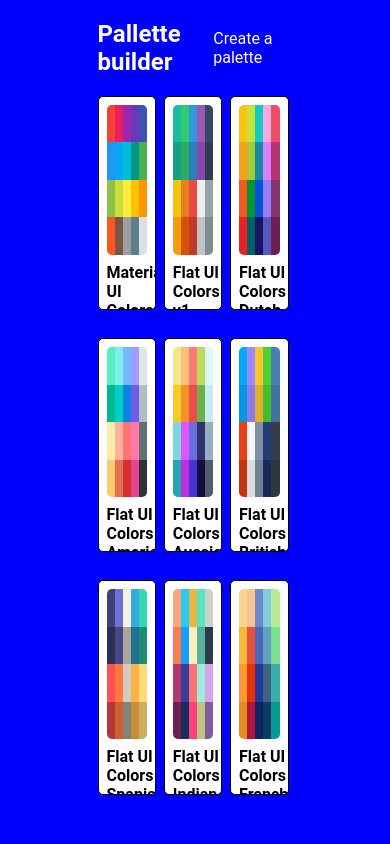
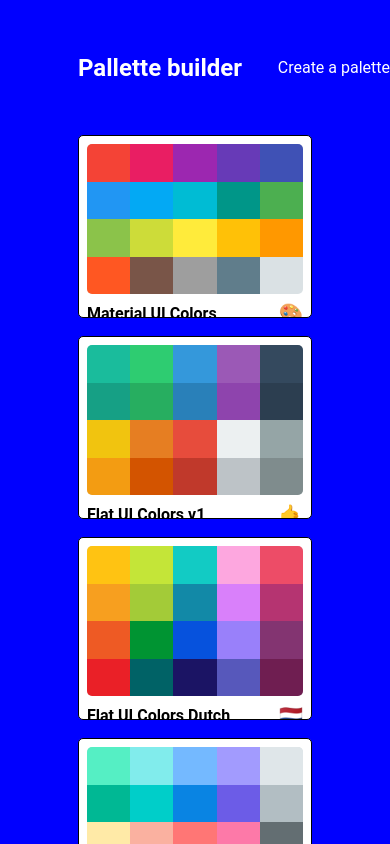
Before and after one commit to lawrencedarcy/colour-app, a React (Create React App) app in the folder color-app/: page / in a window 390 px wide. Shown: the top 844 px of the page. Built offline with nearby package versions, Linux system fonts and the light colour scheme.

Commit message:
add pallete nav meta form

```diff
--- a/color-app/src/ColorPickerForm.js
+++ b/color-app/src/ColorPickerForm.js
@@ -13,15 +13,15 @@
   ,
   addColor: {
     width: "100%",
-    padding: "1rem",
+    padding: ".5rem",
     marginTop: "1rem",
-    fontSize: "2rem"
+    fontSize: "1.6rem"
   },
 
   colorNameInput: {
     width: "100%",
     height: "60px",
-    margin: "normal"
+    marginTop:" 1rem"
 
   }
 }
--- a/color-app/src/PaletteFormNav.js
+++ b/color-app/src/PaletteFormNav.js
@@ -12,6 +12,8 @@
 import { withStyles } from "@material-ui/core/styles";
 import { uniqueNamesGenerator, adjectives, colors, animals } from 'unique-names-generator';
 // https://www.npmjs.com/package/unique-names-generator
+
+import PaletteMetaForm from './PaletteMetaForm';
 
 const drawerWidth = 300;
 const styles = theme => ( {
@@ -48,20 +50,10 @@
 class PaletteFormNav extends Component {
   constructor(props){
     super(props);
-    this.state = {
-      newPaletteName: ''
-    }
 
-    this.handleFormChange = this.handleFormChange.bind(this);
   }
-onSub
 
-  handleFormChange(e) {
-    this.setState({
 
-      [e.target.name]: e.target.value
-    });
-  }
 
   render() {
     const { classes, open } = this.props;
@@ -90,24 +82,8 @@
 
           </Toolbar>
           <div className={classes.navBtns}>
-            <ValidatorForm onSubmit={() => this.props.handleSubmit(this.state.newPaletteName)}>
-            <TextValidator
-            value={this.state.newPaletteName}
-             label="Palette Name"
-             onChange={this.handleFormChange}
-             name="newPaletteName"
-             validators={["required"]}
-             errorMessages={['Please enter a palette name']} />
+            <PaletteMetaForm />
 
-            <Button
-            type="submit"
-            variant="contained"
-            color="primary"
-            >
-              Save palette
-              </Button>
-
-              </ValidatorForm>
               <Link to="/">
               <Button variant="contained" color="secondary">Go back</Button>
               </Link>
--- /dev/null
+++ b/color-app/src/PaletteMetaForm.js
@@ -0,0 +1,57 @@
+
+
+import Button from '@material-ui/core/Button';
+import TextField from '@material-ui/core/TextField';
+import Dialog from '@material-ui/core/Dialog';
+import DialogActions from '@material-ui/core/DialogActions';
+import DialogContent from '@material-ui/core/DialogContent';
+import DialogContentText from '@material-ui/core/DialogContentText';
+import DialogTitle from '@material-ui/core/DialogTitle';
+import { ValidatorForm, TextValidator} from "react-material-ui-form-validator";
+import React, { Component } from 'react';
+
+
+class PaletteMetaForm extends Component {
+
+  constructor (props){
+    super(props);
+
+    this.state = {
+      newPaletteName: ''
+    }
+
+    this.handleFormChange = this.handleFormChange.bind(this);
+  }
+
+  handleFormChange(e) {
+    this.setState({
+
+      [e.target.name]: e.target.value
+    });
+  }
+
+  render() {
+    return (
+      <ValidatorForm onSubmit={() => this.props.handleSubmit(this.state.newPaletteName)}>
+      <TextValidator
+      value={this.state.newPaletteName}
+       label="Palette Name"
+       onChange={this.handleFormChange}
+       name="newPaletteName"
+       validators={["required"]}
+       errorMessages={['Please enter a palette name']} />
+
+      <Button
+      type="submit"
+      variant="contained"
+      color="primary"
+      >
+        Save palette
+        </Button>
+
+        </ValidatorForm>
+    );
+  }
+}
+
+export default PaletteMetaForm;
--- a/color-app/src/styles/PaletteListStyles.js
+++ b/color-app/src/styles/PaletteListStyles.js
@@ -4,20 +4,40 @@
 
 export default {
   root: {
-    height: '110vh',
+    height: '150vh',
     backgroundColor: 'blue',
     display: 'flex',
     alignItems: 'flex-start',
     justifyContent: 'center'
   },
+
+  '@media (max-width: 520px)': {
+    root: {
+      width: '100%',
+      alignItems: 'flex-start',
+      justifyContent: 'flex-end'
+    }
+  },
+
   container: {
     display: 'flex',
-    width: '50%',
+    width: '60%',
     alignItems: 'flex-start',
     flexDirection: 'column',
-    flexWrap: 'wrap'
+    flexWrap: 'wrap',
+    marginTop: '4vh'
+  },
 
+
+
+  '@media (max-width: 880px)': {
+    container: {
+      width: '80%',
+      alignItems: 'center',
+      justifyContent: 'center'
+    }
   },
+
   nav: {
       display: 'flex',
       width: '100%',
@@ -28,14 +48,33 @@
       "& a": {
         color: 'white',
         textDecoration: 'none'
-      }
+      },
+      marginBottom: '4vh'
 
   },
+
+
   palettes: {
     boxSizing: 'border-box',
     width: "100%",
     display: "grid",
     gridTemplateColumns: 'repeat(3, 30%)',
     gridGap: '4%'
-  }
+  },
+
+  '@media (max-width: 670px)': {
+    palettes: {
+      gridTemplateColumns: 'repeat(2, 50%) !important',
+      gridGap: '2%'
+    }
+  },
+
+  '@media (max-width: 500px)': {
+    palettes: {
+      gridTemplateColumns: 'repeat(1, 75%) !important',
+      gridGap: '1%'
+    }
+  },
+
+
 };
```
